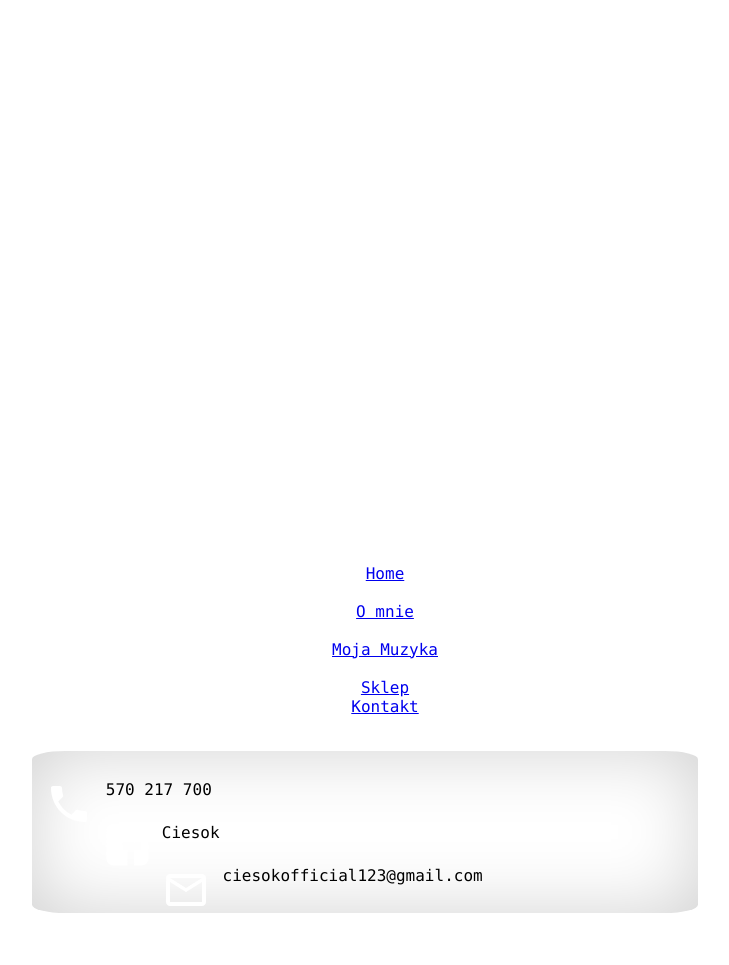
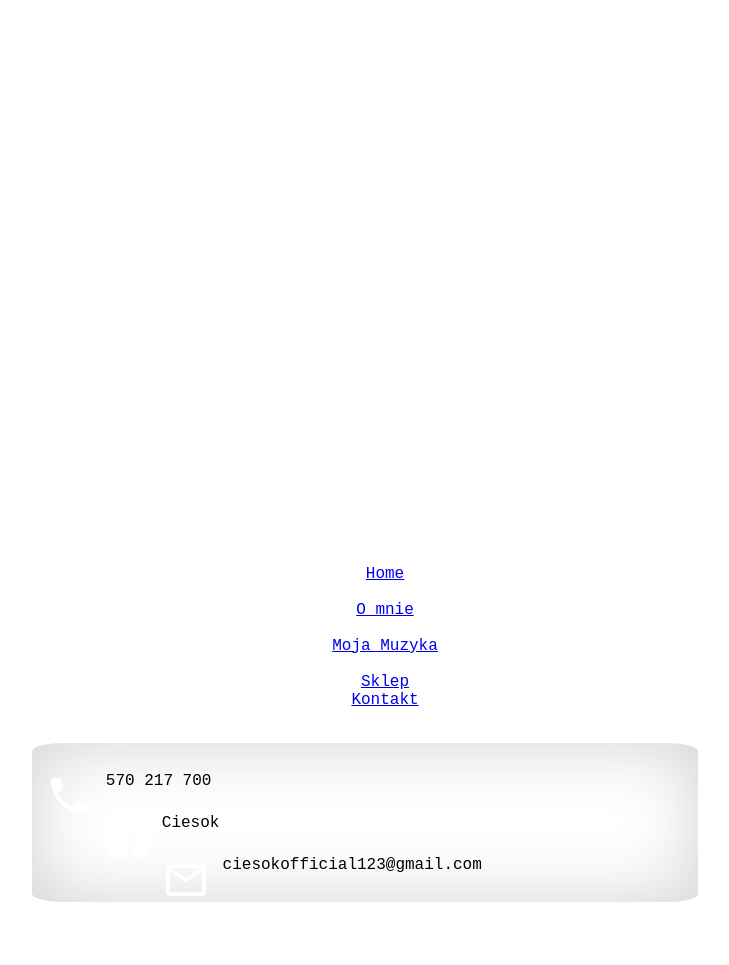
Before and after one commit to MarianTyle/mariantyle.github.io, a Jekyll site: the page kontakt.html, which Jekyll copies as it is, in a window 1280 px wide. Shown: the whole page, without its empty margins (275-1004 px from the left). Built offline with Jekyll 4.4.1, drawn with Linux system fonts in a browser that asks for light colours.

Commit message:
Update style.css

```diff
--- a/css/style.css
+++ b/css/style.css
@@ -10,7 +10,7 @@ body {
 	display:flex;
 	flex-direction:column;
 	align-content:center;
-	font-family:Consolas;
+	font-family: 'Source Code Pro', monospace;
 	color:white;
 	overflow:hidden;
 }
```
